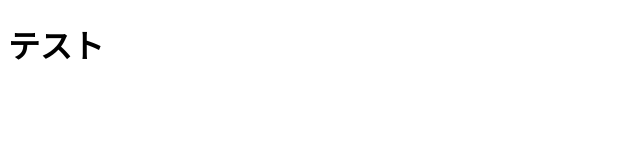
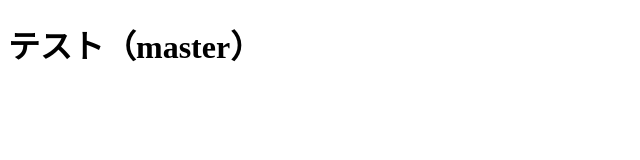
Before and after one commit to WTomoharu/falling-block-puzzle, a plain HTML site: page index.html in a window 1280 px wide. Shown: the whole page, without its empty margins (0-640 px from the left). Drawn offline with Linux system fonts and the light colour scheme.

Commit message:
htmlにmasterを明記

```diff
--- a/index.html
+++ b/index.html
@@ -7,6 +7,6 @@
     <script src="app.js"></script>
 </head>
 <body>
-    <h1>テスト</h1>
+    <h1>テスト（master）</h1>
 </body>
 </html>
```
